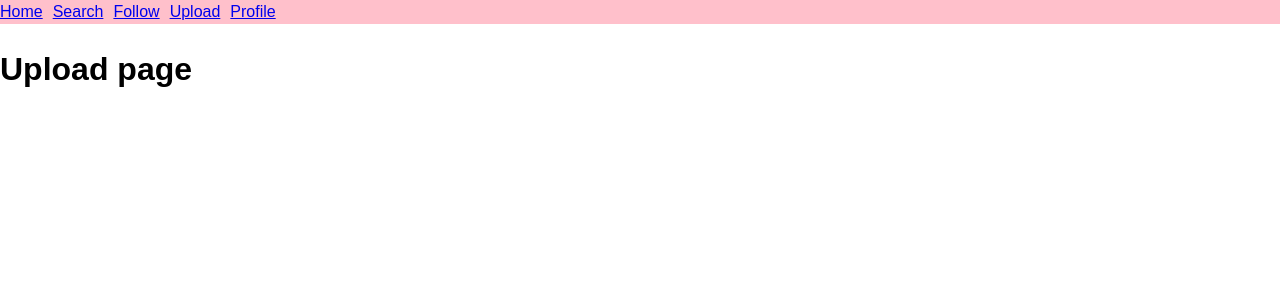
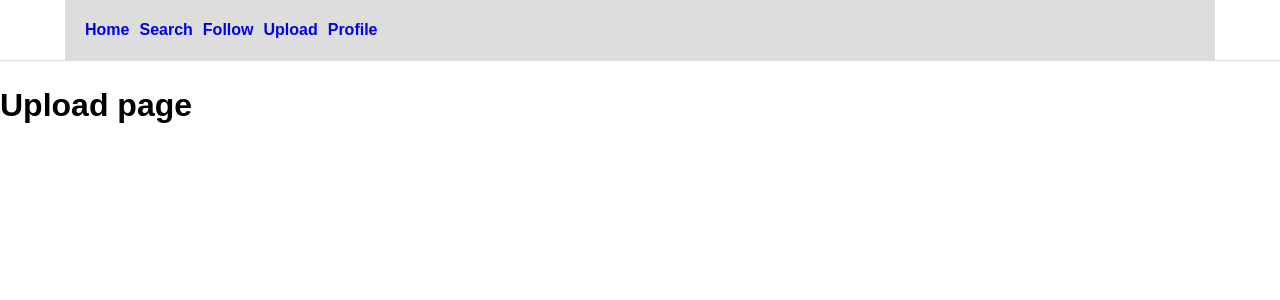
Before and after one commit to Adchau2k1/tiktok-clone, a React (Create React App) app: page /upload in a window 1280 px wide. Shown: the top 300 px of the page. Built offline with nearby package versions, Linux system fonts and the light colour scheme.

Commit message:
Dựng khung Layout mặc định

```diff
--- a/package.json
+++ b/package.json
@@ -6,7 +6,7 @@
     "@testing-library/jest-dom": "^5.16.5",
     "@testing-library/react": "^13.3.0",
     "@testing-library/user-event": "^13.5.0",
-    "clsx": "^1.2.1",
+    "classnames": "^2.3.1",
     "customize-cra": "^1.0.0",
     "normalize.css": "^8.0.1",
     "react": "^18.2.0",
--- a/src/components/GlobalStyles/GlobalStyles.scss
+++ b/src/components/GlobalStyles/GlobalStyles.scss
@@ -3,10 +3,16 @@
 
 :root {
 	primary: #fe2c55;
+
+	// default layout
+	--default-layout-header-height: 60px;
+	--default-layout-width: 1150px;
 }
 
 * {
 	box-sizing: border-box;
+	margin: 0;
+	padding: 0;
 }
 
 html {
--- /dev/null
+++ b/src/components/Layout/DefaultLayout/Default.module.scss
@@ -0,0 +1,16 @@
+.wrapper {
+	display: flex;
+	flex-direction: column;
+	align-items: center;
+}
+
+.container {
+	display: flex;
+	width: var(--default-layout-width);
+	min-height: 1000px;
+	background-color: rgb(146, 241, 234);
+}
+
+.content {
+	flex: 1;
+}
--- /dev/null
+++ b/src/components/Layout/DefaultLayout/Sidebar/Sidebar.module.scss
@@ -0,0 +1,5 @@
+.wrapper {
+	width: 356px;
+	min-height: 1000px;
+	background-color: pink;
+}
--- a/src/components/Layout/DefaultLayout/Sidebar/index.js
+++ b/src/components/Layout/DefaultLayout/Sidebar/index.js
@@ -1,5 +1,14 @@
+import className from 'classnames/bind'
+import styles from './Sidebar.module.scss'
+
+const cx = className.bind(styles)
+
 function Sidebar() {
-	return <h2>Sidebar</h2>
+	return (
+		<aside className={cx('wrapper')}>
+			<h2>Sidebar</h2>
+		</aside>
+	)
 }
 
 export default Sidebar
--- a/src/components/Layout/DefaultLayout/index.js
+++ b/src/components/Layout/DefaultLayout/index.js
@@ -1,13 +1,17 @@
+import className from 'classnames/bind'
 import Header from '../components/Header'
 import Sidebar from './Sidebar'
+import styles from './Default.module.scss'
+
+const cx = className.bind(styles)
 
 function DefaultLayout({ children }) {
 	return (
-		<div>
+		<div className={cx('wrapper')}>
 			<Header />
-			<div className="container">
+			<div className={cx('container')}>
 				<Sidebar />
-				<div className="content">{children}</div>
+				<div className={cx('content')}>{children}</div>
 			</div>
 		</div>
 	)
--- /dev/null
+++ b/src/components/Layout/components/Header/Header.module.scss
@@ -0,0 +1,29 @@
+.wrapper {
+	display: flex;
+	align-items: center;
+	justify-content: center;
+	width: 100%;
+	height: var(--default-layout-header-height);
+	box-shadow: 0px 1px 1px rgb(0 0 0 / 12%);
+}
+
+.inner {
+	display: flex;
+	align-items: center;
+	width: var(--default-layout-width);
+	height: 100%;
+	background-color: #ddd;
+}
+
+.nav {
+	display: flex;
+	align-items: center;
+	list-style: none;
+	padding: 0 20px;
+}
+
+.nav__item {
+	margin-right: 10px;
+	text-decoration: none;
+	font-weight: 600;
+}
--- a/src/components/Layout/components/Header/index.js
+++ b/src/components/Layout/components/Header/index.js
@@ -1,30 +1,40 @@
 import { Link } from 'react-router-dom'
+import className from 'classnames/bind'
+import styles from './Header.module.scss'
+
+const cx = className.bind(styles)
 
 function Header() {
 	return (
-		<header>
-			<nav
-				style={{
-					display: 'flex',
-					listStyle: 'none',
-					backgroundColor: 'pink',
-				}}
-			>
+		<header className={cx('wrapper')}>
+			<nav className={cx('inner')}>
+				<ul className={cx('nav')}>
 					<li>
-					<Link to="/">Home</Link>
+						<Link className={cx('nav__item')} to="/">
+							Home
+						</Link>
 					</li>
-				<li style={{ marginLeft: 10 }}>
-					<Link to="/search">Search</Link>
+					<li>
+						<Link className={cx('nav__item')} to="/search">
+							Search
+						</Link>
 					</li>
-				<li style={{ marginLeft: 10 }}>
-					<Link to="/following">Follow</Link>
+					<li>
+						<Link className={cx('nav__item')} to="/following">
+							Follow
+						</Link>
 					</li>
-				<li style={{ marginLeft: 10 }}>
-					<Link to="/upload">Upload</Link>
+					<li>
+						<Link className={cx('nav__item')} to="/upload">
+							Upload
+						</Link>
 					</li>
-				<li style={{ marginLeft: 10 }}>
-					<Link to="/profile">Profile</Link>
+					<li>
+						<Link className={cx('nav__item')} to="/profile">
+							Profile
+						</Link>
 					</li>
+				</ul>
 			</nav>
 		</header>
 	)
```
Also changed, not shown: 1 other file (tests, documents, lock files or other folders). Lines whose indentation alone changed are shown as unchanged.
